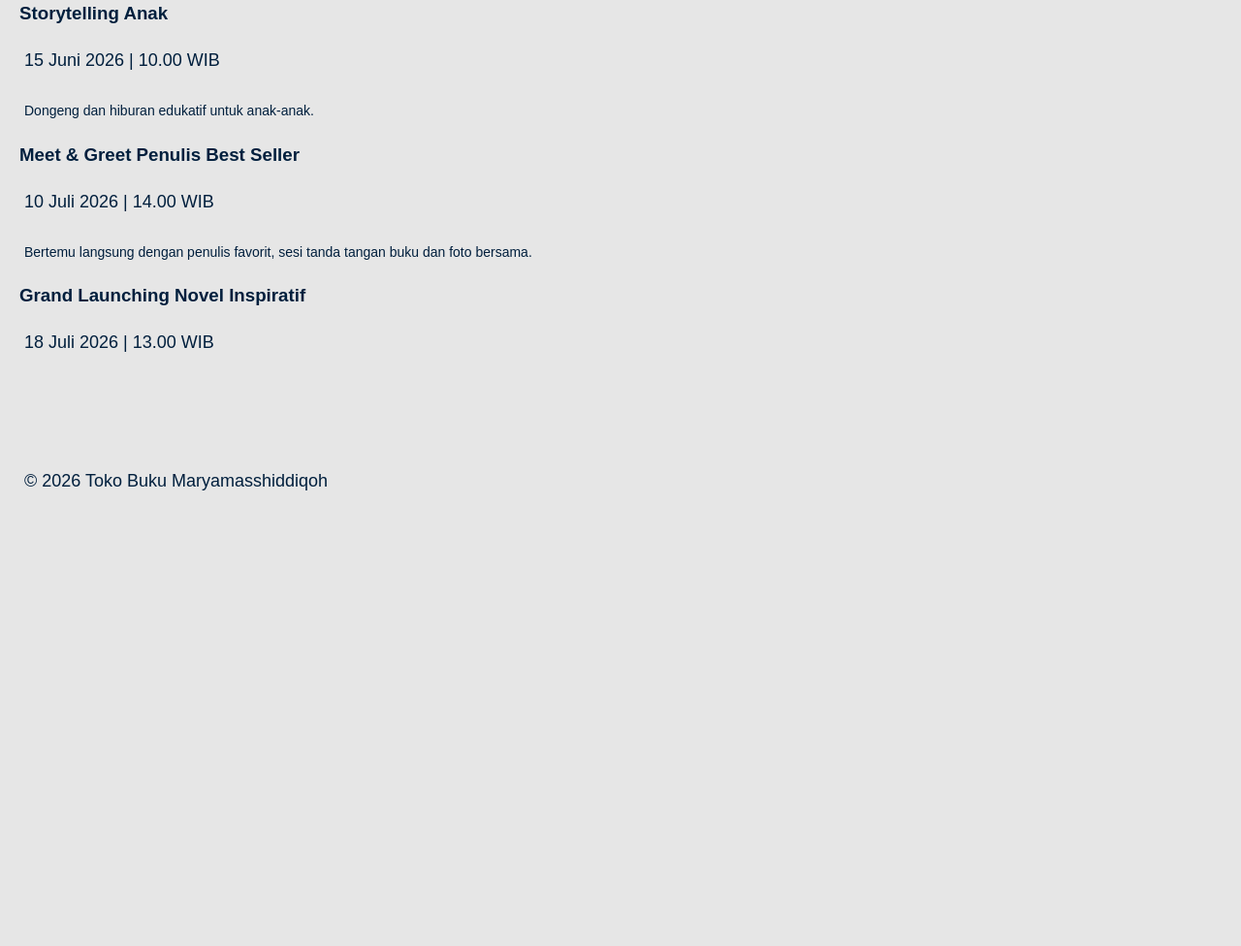
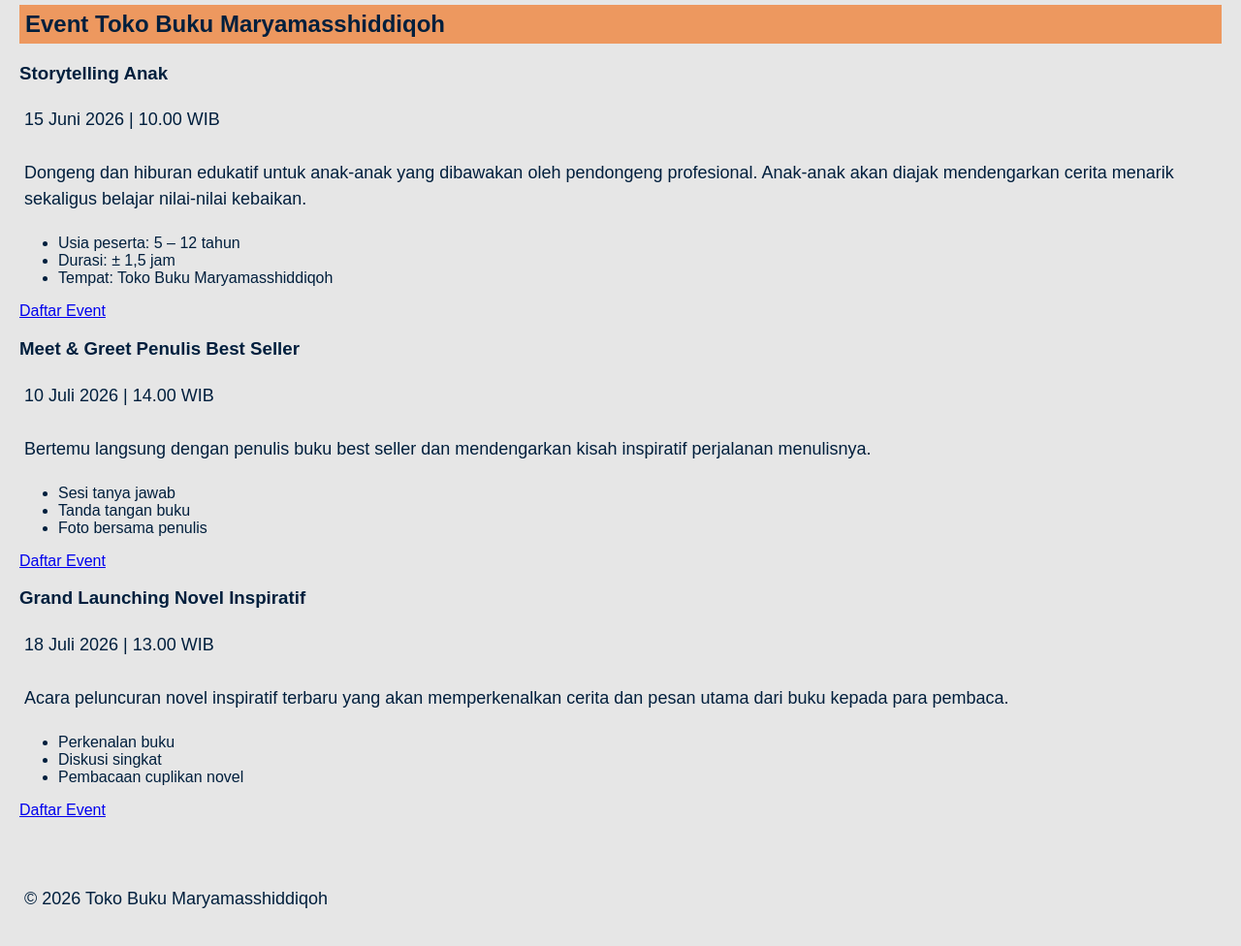
Before and after one commit to voidmarka-ops/Maryamasshiddiqoh-10D, a plain HTML site: page event.html in a window 1280 px wide. Shown: the part 1129-2105 px from the top of the page at 97% size. Before the commit the page ends 1728 px from the top, so only its background shows below. Drawn offline with Linux system fonts and the light colour scheme.

Commit message:
Update event.html

```diff
--- a/event.html
+++ b/event.html
@@ -32,32 +32,76 @@
     <h2>📅 Event Spesial Bulan Ini</h2>
     <p>Ikuti berbagai kegiatan seru dan inspiratif bersama kami!</p>
 
-<section class="daftar-event">
+<section class="event-section">
+
+<h2 class="judul-event">Event Toko Buku Maryamasshiddiqoh</h2>
+
+<div class="daftar-event">
 
 <div class="event">
+
 <h3>Storytelling Anak</h3>
 <p class="tanggal">15 Juni 2026 | 10.00 WIB</p>
-    <p class="deskripsi">
-      Dongeng dan hiburan edukatif untuk anak-anak.
+
+<p>
+Dongeng dan hiburan edukatif untuk anak-anak yang dibawakan oleh
+pendongeng profesional. Anak-anak akan diajak mendengarkan cerita
+menarik sekaligus belajar nilai-nilai kebaikan.
 </p>
+
+<ul>
+<li>Usia peserta: 5 – 12 tahun</li>
+<li>Durasi: ± 1,5 jam</li>
+<li>Tempat: Toko Buku Maryamasshiddiqoh</li>
+</ul>
+
+<a href="#" class="btn-event">Daftar Event</a>
+
 </div>
 
+
 <div class="event">
+
 <h3>Meet & Greet Penulis Best Seller</h3>
 <p class="tanggal">10 Juli 2026 | 14.00 WIB</p>
-    <p class="deskripsi">
-      Bertemu langsung dengan penulis favorit, sesi tanda tangan buku dan foto bersama.
+
+<p>
+Bertemu langsung dengan penulis buku best seller dan mendengarkan
+kisah inspiratif perjalanan menulisnya.
 </p>
+
+<ul>
+<li>Sesi tanya jawab</li>
+<li>Tanda tangan buku</li>
+<li>Foto bersama penulis</li>
+</ul>
+
+<a href="#" class="btn-event">Daftar Event</a>
+
 </div>
 
+
 <div class="event">
+
 <h3>Grand Launching Novel Inspiratif</h3>
 <p class="tanggal">18 Juli 2026 | 13.00 WIB</p>
-    <p class="deskripsi"
-    Peresmian novel terbaru lengkap dengan sesi bedah buku dan diskusi.</p>
+
+<p>
+Acara peluncuran novel inspiratif terbaru yang akan memperkenalkan
+cerita dan pesan utama dari buku kepada para pembaca.
+</p>
+
+<ul>
+<li>Perkenalan buku</li>
+<li>Diskusi singkat</li>
+<li>Pembacaan cuplikan novel</li>
+</ul>
+
+<a href="#" class="btn-event">Daftar Event</a>
+
 </div>
 
-</section>
+</div>
 </section>
 
 <footer>
```
Lines whose indentation alone changed are shown as unchanged.
